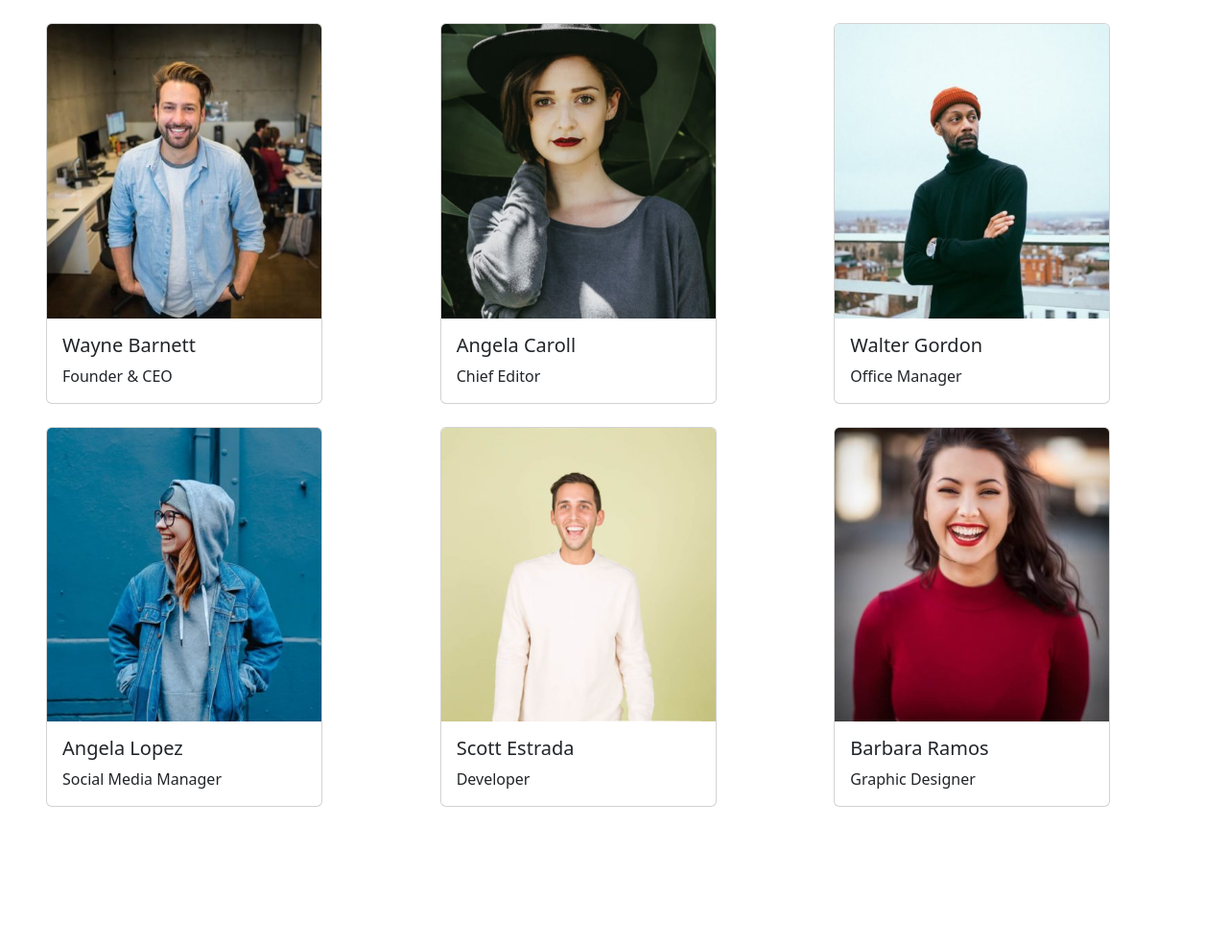
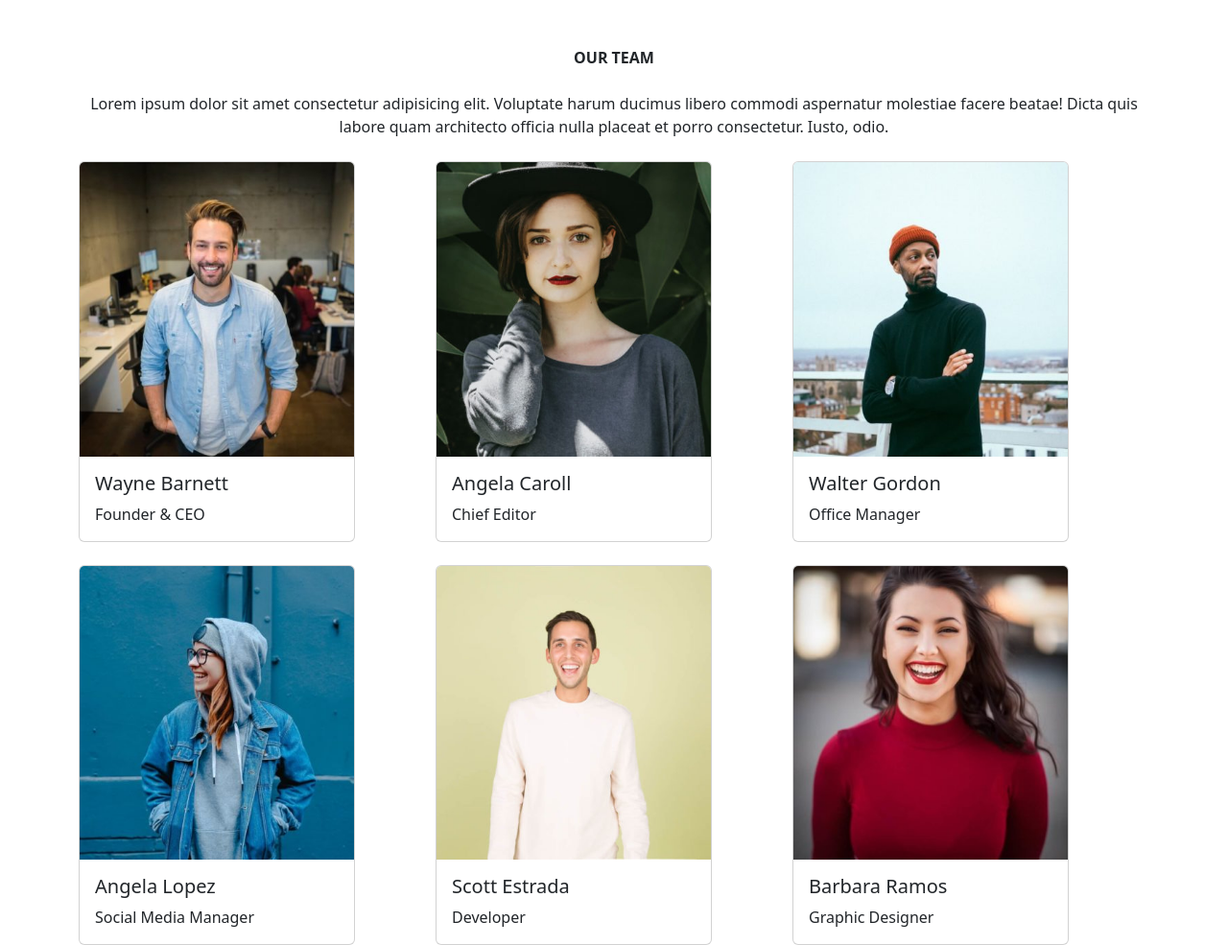
Before and after one commit to yamadicu/js-our-team, a plain HTML site: page index.html in a window 1280 px wide. Shown: the whole page at 96% size. Before the commit the page ends 841 px from the top, so only its background shows below. Drawn offline with nearby package versions, Linux system fonts and the light colour scheme; files whose address does not match are found by name.

Commit message:
esercizio corretto

```diff
--- a/index.html
+++ b/index.html
@@ -10,7 +10,18 @@
 </head>
 <body>
 
-    <div id="testo" class="d-flex flex-wrap justify-content-around ms-5"></div>
+    <div class="container">
+
+        <div class="container text-center mt-5">
+
+            <span class="text-uppercase text-dark fw-bold d-block mb-4">our team</span>
+            <span class="text-grey">Lorem ipsum dolor sit amet consectetur adipisicing elit. Voluptate harum ducimus libero commodi aspernatur molestiae facere beatae! Dicta quis labore quam architecto officia nulla placeat et porro consectetur. Iusto, odio.</span>
+
+        </div>
+
+        <div id="testo" class="d-flex flex-wrap justify-content-around"></div>
+
+    </div>
 
     <script src="./assets/main.js"></script>
     <script src="https://cdn.jsdelivr.net/npm/bootstrap@5.3.0-alpha3/dist/js/bootstrap.bundle.min.js" integrity="sha384-ENjdO4Dr2bkBIFxQpeoTz1HIcje39Wm4jDKdf19U8gI4ddQ3GYNS7NTKfAdVQSZe" crossorigin="anonymous"></script>
```
